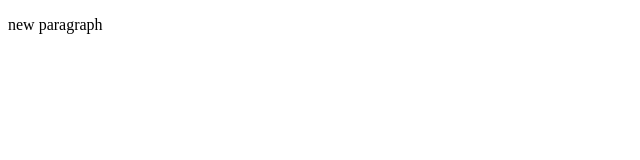
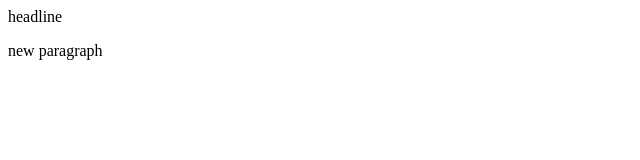
Before and after one commit to YamGoD/hello-world, a plain HTML site: page index.html in a window 1280 px wide. Shown: the whole page, without its empty margins (0-640 px from the left). Drawn offline with Linux system fonts and the light colour scheme.

Commit message:
add headline

```diff
--- a/index.html
+++ b/index.html
@@ -1,6 +1,8 @@
 <!DOCTYPE html>
 <html>
     <body>
+        <h>headline</h>
         <p>new paragraph</p>
+
     </body>
 </html>
```
